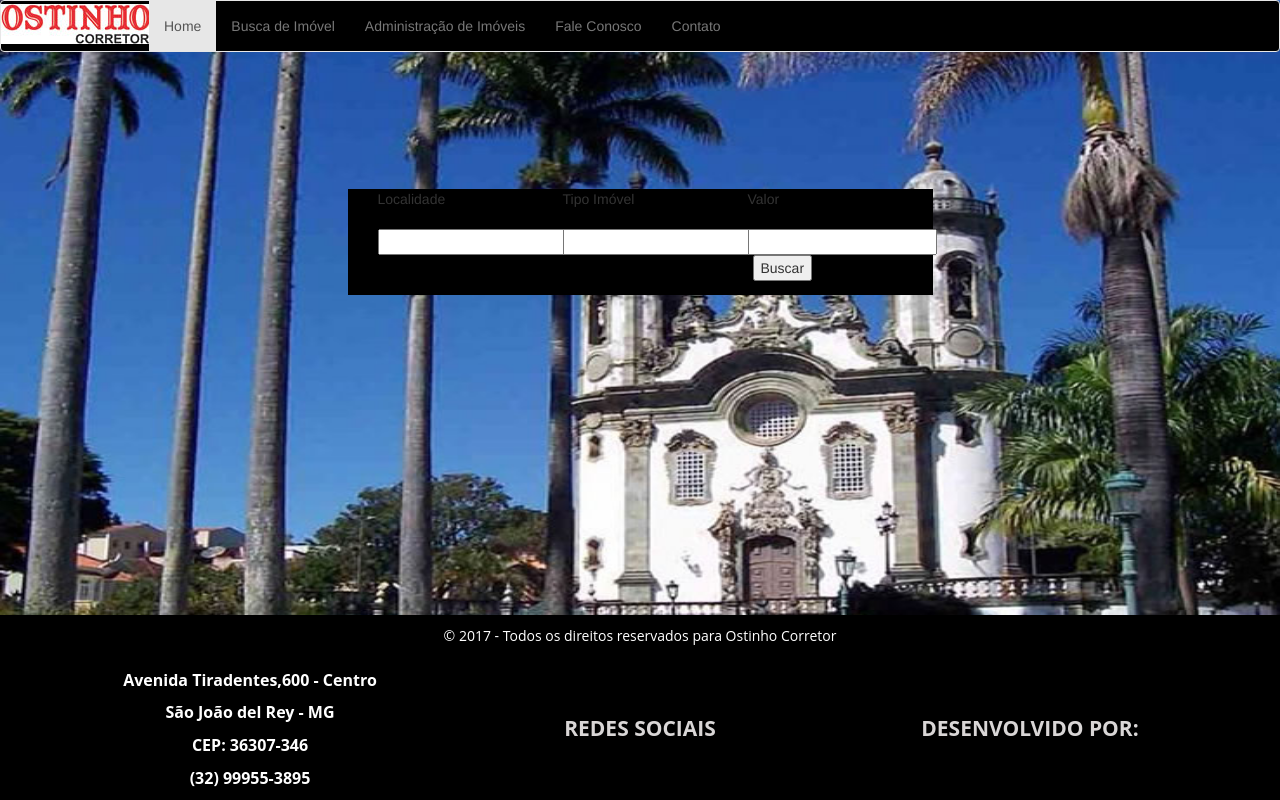
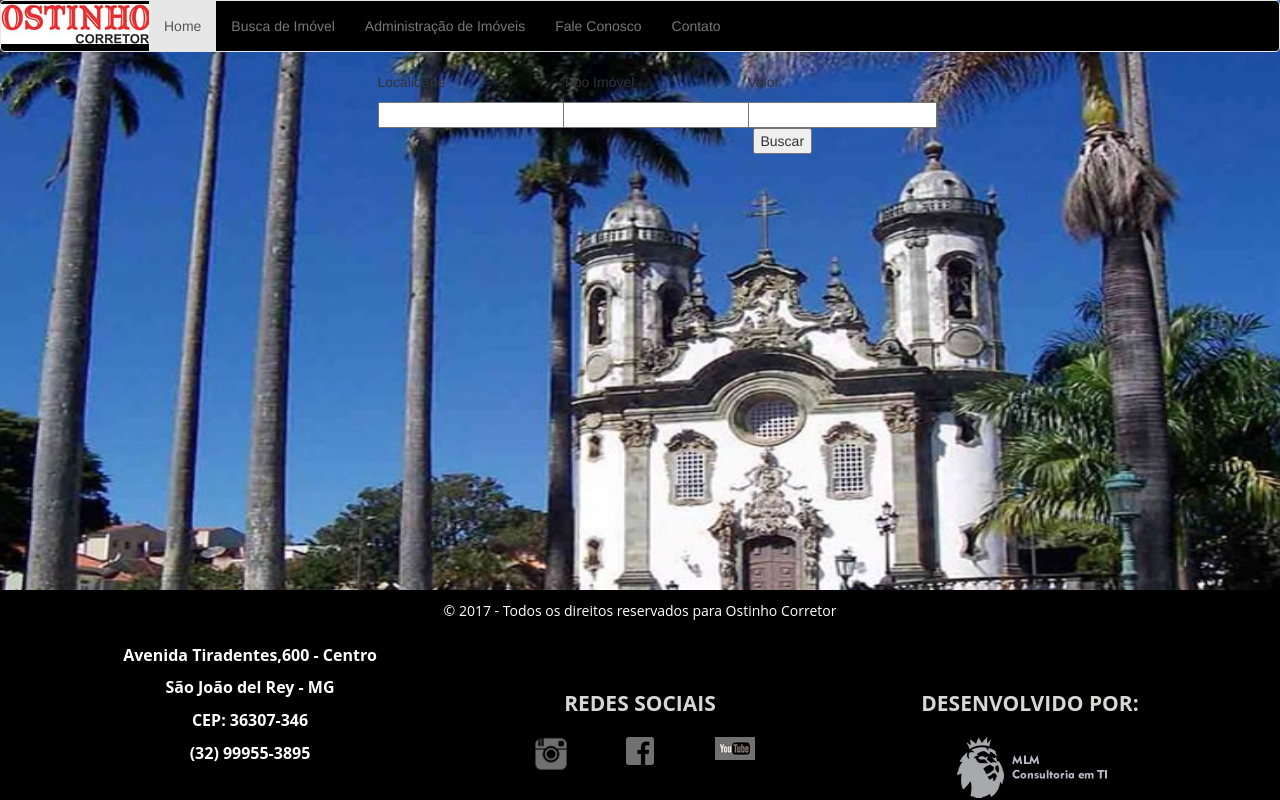
Before and after one commit to MLM-Consultoria/ostinho, a plain HTML site: page Ostinho/index.html in a window 1280 px wide. Drawn offline with Linux system fonts and the light colour scheme.

Commit message:
Add files via upload

```diff
--- a/Ostinho/index.html
+++ b/Ostinho/index.html
@@ -4,6 +4,7 @@
 	 <meta charset="UTF-8" />
 	<meta name="title" content="Ostinho Imobiliaria">
 	<meta name="description" content="Site da imobiliaria ostinho">
+  <link href="https://fonts.googleapis.com/css?family=Roboto" rel="stylesheet">
 	<link rel="stylesheet" href="css/bootstrap.min.css"  crossorigin="anonymous">
 	<link rel="stylesheet" href="css/main.css"  crossorigin="anonymous">
 	<script src="js/jquery-3.1.1.min.js" crossorigin="anonymous"></script>
@@ -22,7 +23,7 @@
       <a class="navbar-brand sprites sprites_r2_c2 logo" href="#"></a>
     </div>
     <div class="collapse navbar-collapse" id="bs-example-navbar-collapse-1">
-      <ul class="nav navbar-nav">
+      <ul class="nav navbar-nav menu-home">
         <li class="active"><a href="#">Home <span class="sr-only">(current)</span></a></li>
         <li><a href="#">Busca de Imóvel</a></li>
         <li><a href="#">Administração de Imóveis</a></li>
@@ -34,21 +35,22 @@
 </nav>
 <div class="container container-table">
     <div class="row vertical-center-row">
-        <div class="col-md-6 col-md-offset-3 bgblack">
+        <div class="col-md-6 col-md-offset-3 menu-form-home">
         <form>
-          <div class="col-md-4"> Localidade <br/><br/>
+          <div class="col-md-4"> <p> Localidade </p>
             <input type="text">
           </div>
-          <div class="col-md-4"> Tipo Imóvel <br/><br/>
+          <div class="col-md-4"> <p>Tipo Imóvel</p>
             <input type="text">
           </div>
-          <div class="col-md-4"> Valor <br/><br/>
+          <div class="col-md-4"> <p> Valor </p>
             <input type="text">
           </div>
           <div class="row">
             <br/>
             <div class="col-md-8"></div>
-            <div class="col-md-4">
+
+            <div class="col-md-4 bt-search">
               <button type="Button"> Buscar </button>
             </div>
           </div>
@@ -74,12 +76,23 @@
         <p> CEP: 36307-346</p>
         <span class="sprites sprites_r9_c8 tel" aria-hidden="true"></span> <p>(32) 99955-3895</p>
       </div>
-      <div class="col-md-4 col-sm-6 paddingtop-bottom">
+      <div class="col-sm-4 col-sm-6 paddingtop-bottom">
         <h6 class="heading7">REDES SOCIAIS</h6>
-
+        <div class="col-md-2"></div>
+        <div class="col-md-3">
+        <div class="sprites sprites_r8_c2"></div></div>
+        <div class="col-md-3">
+        <div class="sprites sprites_r8_c5"></div></div>
+        <div class="col-md-3">
+        <div class="sprites sprites_r8_c10"></div></div>
+        <div class="row"></div>
       </div>
       <div class="col-md-4 col-sm-6 paddingtop-bottom">
         <h6 class="heading7">DESENVOLVIDO POR:</h6>
+        <div class="col-md-3"></div>
+        <div class="col-md-4">
+        <div class="sprites logo-mlm"></div></div>
+        <br/>
       </div>
     </div>
   </div>
```
